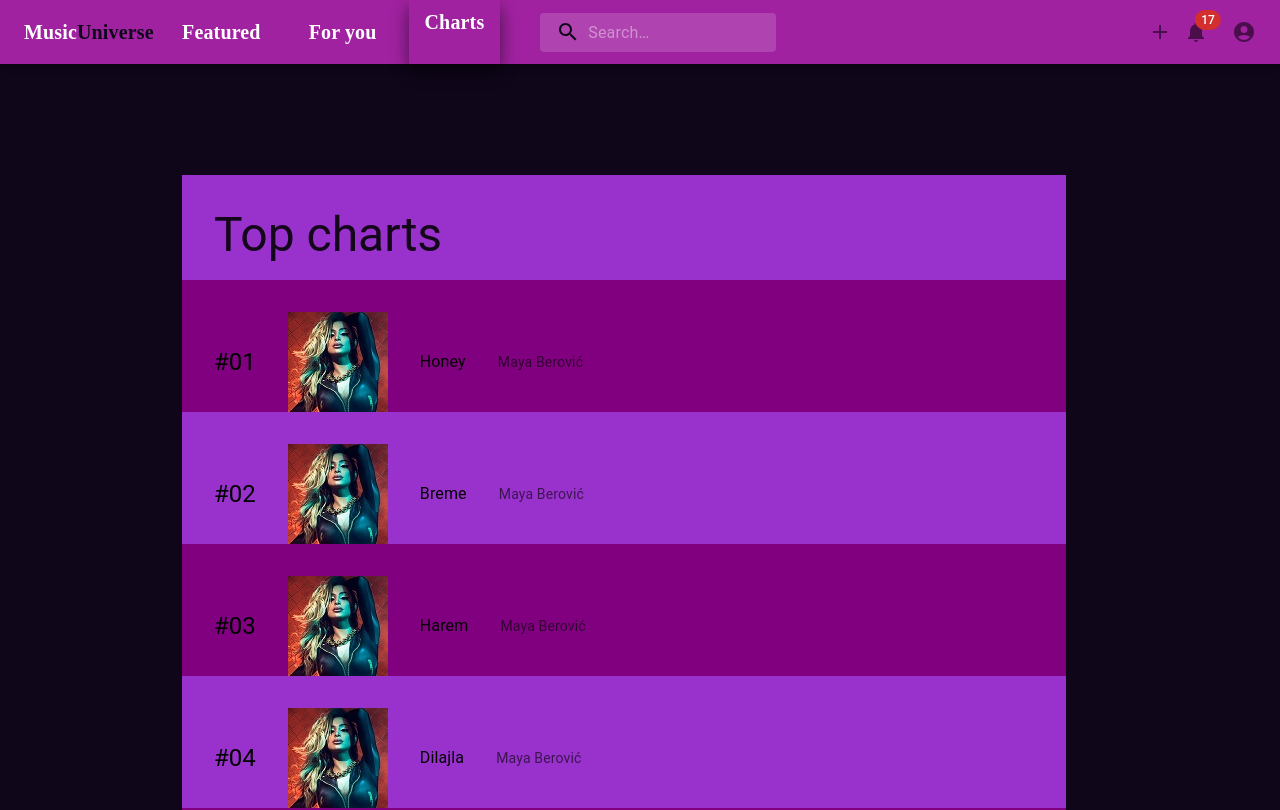
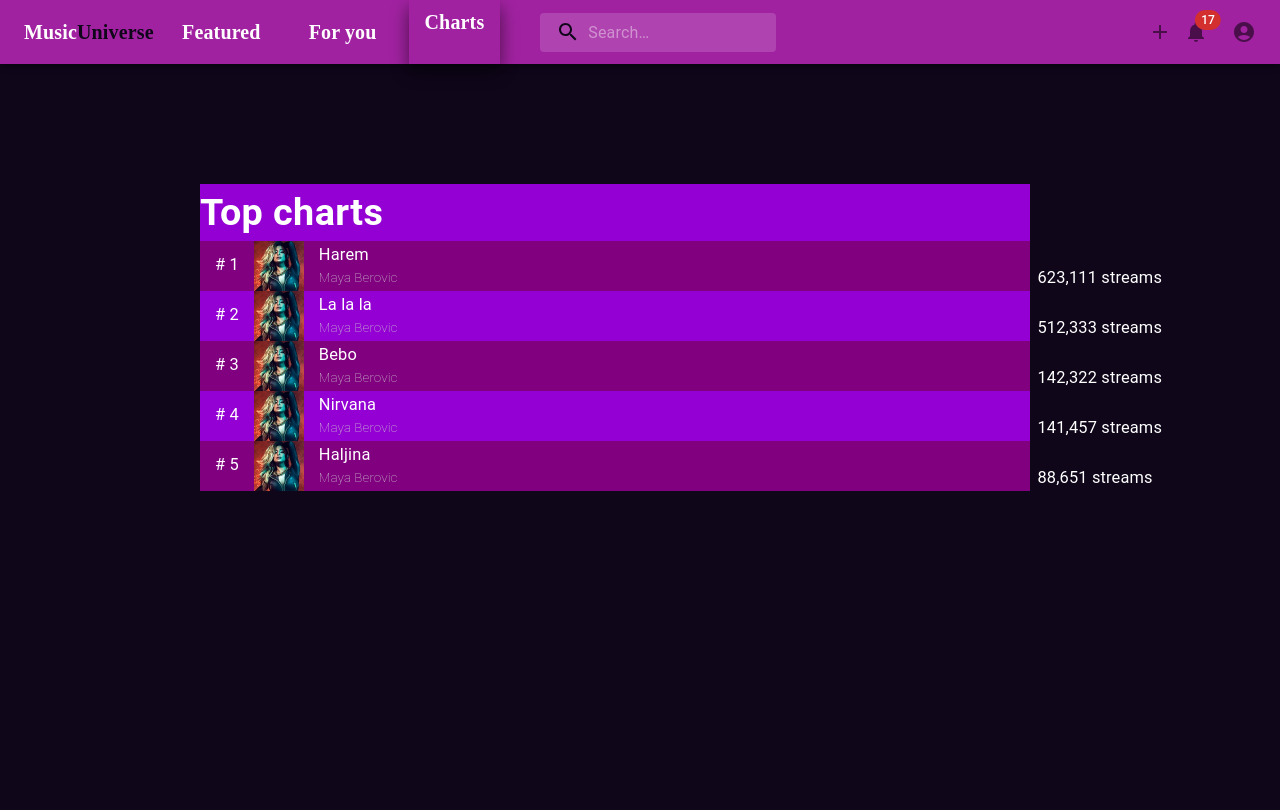
Before and after one commit to pavle-zivanovic/Music-Universe, a React (Create React App) app in the folder frontend/: page /Main/charts in a window 1280 px wide. Shown: the top 810 px of the page. Built offline with nearby package versions, Linux system fonts and the light colour scheme.

Commit message:
update charts

```diff
--- a/frontend/src/Components/Charts.js
+++ b/frontend/src/Components/Charts.js
@@ -7,112 +7,129 @@ import { /*CardMedia,*/ Typography } from '@mui/material';
 //import Typography from '@mui/material/Typography';
 //import '../Styles/Charts.css';
 //import Avatar from '@mui/material/Avatar';
-import Stack from '@mui/material/Stack';
+import Icon from '@mui/material/Icon';
 import { styled } from '@mui/material/styles';
-
+const songImages = ['url("../Images/maya.jpg")', 'url("../Images/maya.jpg")', 'url("../Images/maya.jpg")', 'url("../Images/maya.jpg")', 'url("../Images/maya.jpg")', 'url("../Images/maya.jpg")'];
+const songs = ['Harem', 'La la la', 'Bebo', 'Nirvana', 'Haljina'];
+const songsStreams = [623111, 512333, 142322, 141457, 88651, 3451];
 const Img = styled('img')({
     margin: 'auto',
     display: 'block',
     maxWidth: '100%',
     maxHeight: '100%',
   });
-
+  //const artistCover = 'url("../Images/maya.jpg")'
+  const artistNames = ['Maya Berovic', 'Maya Berovic','Maya Berovic','Maya Berovic','Maya Berovic']
   function Charts(){
 
     return(
-        <main>
+        <div style={{
+            display:'flex' ,
+            flexDirection:'column',
+            //alignItems:'center',
+            margin:'20px 250px 500px 200px',
+            //backgroundColor:'darkviolet'
+            }}>
             <div >
-           <Container maxWidth="md"
-                      style={{color:"black",
-                            position:"static",
-                            justify:"center"
+            <Typography
+            style={{
+                fontSize:'calc(25px + 1vw)',
+                color:'white',
+                margin:'100px 0px 0px 0px',
+                fontWeight:'bold',
+                textAlign:'right',
+                //display:'inline-block',
+                whiteSpace:'nowrap',
+                clear:'both',
+                overflow:'hidden',
+                alignItems:'center',
+                //margin:'50px 250px 500px 200px',
+                backgroundColor:'darkviolet',
+                display:'flex '
+                }}>
+             Top charts
+            </Typography>
+            </div>
+
+            <div>
+            {songs.map((song, index) => (
+
+                <div
+                key={index}
+                style={{
+                    display:'flex',
+                    flexDirection:'row',
+                    alignItems:'center',
+                    backgroundColor: index%2==0? 'purple': 'darkviolet'
+                    }}>
+                    <Typography
+                        style={{
+                            fontSize:'calc(10px + 0.5vw)',
+                            color:'white',margin:'0px 0px 0px 15px',
+                            textAlign:'right', display:'inline-block',
+                            whiteSpace:'nowrap',
+                            clear:'both',
+                            overflow:'hidden'
+                            }}> # {index+1}
+                    </Typography>
+                    <Icon
+                        style={{
+                            background: songImages[index],
+                            width:'50px',
+                            height:'50px',
+                            backgroundSize:'cover',
+                            marginLeft:'15px'}}>
+                    </Icon>
+                    <div style={{display:'flex', flexDirection:'column'}}>
+                        <Typography variant='body2' gutterBottom
+                            style={{
+                                fontSize:'calc(10px + 0.5vw)',
+                                color:'white',
+                                margin:'0px 0px 0px 15px',
+                                textAlign:'left',
+                                display:'inline-block',
+                                whiteSpace:'nowrap',
+                                clear:'both',
+                                overflow:'hidden'
+                                }}>
+                                {songs[index]}
+                        </Typography>
+                        <Typography color="text.secondary" variant='h6'
+                            style={{
+                                fontWeight:'lighter',
+                                fontSize:'calc(7px + 0.5vw)',
+                                color:'lightgray',
+                                margin:'0px 0px 0px 15px',
+                                textAlign:'right',
+                                display:'inline-block',
+                                whiteSpace:'nowrap',
+                                clear:'both',
+                                overflow:'hidden'
+                                }}>
+                                {artistNames[index]}
+                        </Typography>
+                    </div>
+                    <div style={{display:'flex'}}>
+                    <Typography
+                         style={{
+                            position:'absolute',
+                            marginLeft:'50vw',
+                            fontSize:'calc(10px + 0.5vw)',
+                            color:'white',
+                            textAlign:'right',
+                            display:'inline-block',
+                            whiteSpace:'nowrap',
+                            clear:'both',
+                            overflow:'hidden'
                             }}>
-                <div>
-                    <Grid   container
-                            spacing={4}
-                            marginTop="13%"
-                            marginBottom="13%"
-                            alignItems="stretch"
-                            justify="center"
-                            direction="column"
-                            style={{ backgroundColor:"whitesmoke" }}>
-                        <Grid item style={{ backgroundColor:"darkorchid" }}>
-                            <Typography variant="h3" color="textPrimary" gutterBottom>
-                                Top charts
-                            </Typography>
-                        </Grid>
-                        <Grid item style={{ backgroundColor:"purple" }} >
-                            <Stack direction="row" spacing={4}  alignItems="center">
-                                <Typography variant="h5" > #01 </Typography>
-                                <Img alt="maya" src="../Images/maya.jpg" />
-                                <Typography gutterBottom variant="subtitle1" component="div">
-                                Honey
-                                </Typography>
-                                <Typography variant="body2" color="text.secondary">
-                                Maya Berović
-                                </Typography>
-                            </Stack>
+                            {songsStreams[index].toLocaleString()} streams
+                    </Typography>
+                    </div>
+                </div>
+            ))}
+            </div>
+        </div>
 
-
-
-                        </Grid>
-                        <Grid item style={{ backgroundColor:"darkorchid" }}>
-                        <Stack direction="row" spacing={4}  alignItems="center">
-                                <Typography variant="h5" > #02 </Typography>
-                                <Img alt="maya" src="../Images/maya.jpg" />
-                                <Typography gutterBottom variant="subtitle1" component="div">
-                                Breme
-                                </Typography>
-                                <Typography variant="body2" color="text.secondary">
-                                Maya Berović
-                                </Typography>
-                            </Stack>
-
-                        </Grid>
-                        <Grid item style={{ backgroundColor:"purple" }}>
-                        <Stack direction="row" spacing={4}  alignItems="center">
-                                <Typography variant="h5" > #03 </Typography>
-                                <Img alt="maya" src="../Images/maya.jpg" />
-                                <Typography gutterBottom variant="subtitle1" component="div">
-                                Harem
-                                </Typography>
-                                <Typography variant="body2" color="text.secondary">
-                                Maya Berović
-                                </Typography>
-                            </Stack>
-
-                        </Grid>
-                        <Grid item style={{ backgroundColor:"darkorchid" }}>
-                        <Stack direction="row" spacing={4}  alignItems="center">
-                                <Typography variant="h5" > #04 </Typography>
-                                <Img alt="maya" src="../Images/maya.jpg" />
-                                <Typography gutterBottom variant="subtitle1" component="div">
-                                Dilajla
-                                </Typography>
-                                <Typography variant="body2" color="text.secondary">
-                                Maya Berović
-                                </Typography>
-                            </Stack>
-
-                        </Grid>
-                        <Grid item style={{ backgroundColor:"purple" }}>
-                        <Stack direction="row" spacing={4}  alignItems="center">
-                                <Typography variant="h5" > #05 </Typography>
-                                <Img alt="maya" src="../Images/maya.jpg" />
-                                <Typography gutterBottom variant="subtitle1" component="div">
-                                La la la
-                                </Typography>
-                                <Typography variant="body2" color="text.secondary">
-                                Maya Berović
-                                </Typography>
-                            </Stack>
-
-                        </Grid>
-                    </Grid>
-                </div>
-           </Container>
-           </div>
-        </main>
 
     );
 }
```
